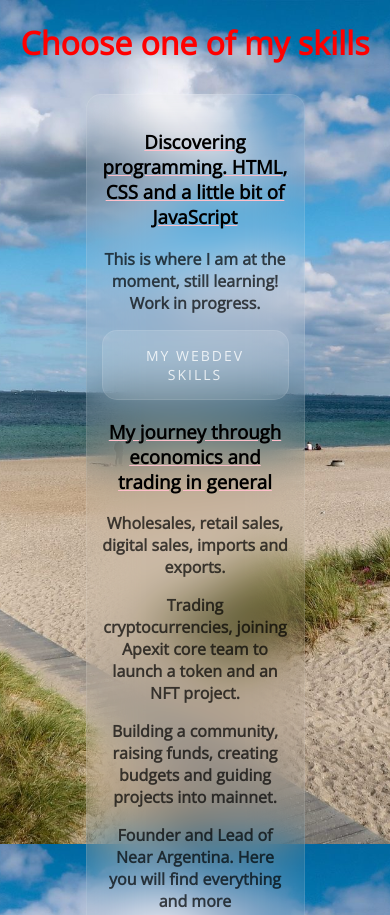
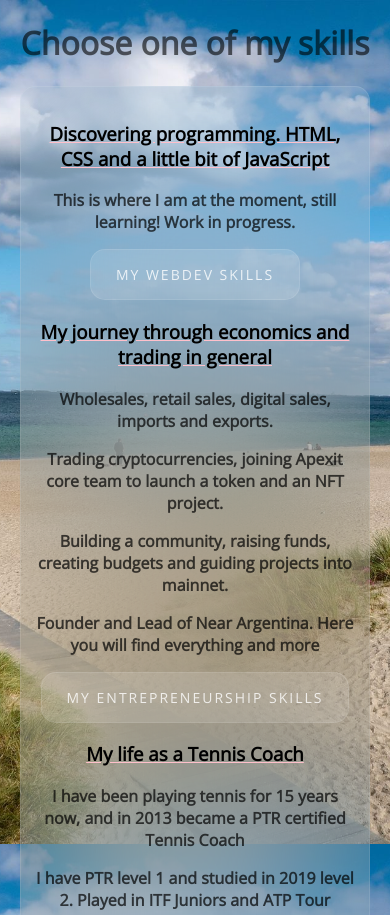
Before and after one commit to IkkeLucky/web-page, a plain HTML site: page index.html in a window 390 px wide. Shown: the top 915 px of the page. Drawn offline with nearby package versions, Linux system fonts and the light colour scheme.

Commit message:
Changing resolutions to be reactive on mobile

```diff
--- a/mainpage.css
+++ b/mainpage.css
@@ -61,7 +61,13 @@ body{
     }
 
     @media (max-width:500px){
-        h1{
-            color: red;
+
+        .glass-button{
+            backdrop-filter: blur(25px);
+        }
+        .glass-panel{
+            backdrop-filter: blur(100px);
+            margin: auto;
+            width: 85%;
         }
     }
```
